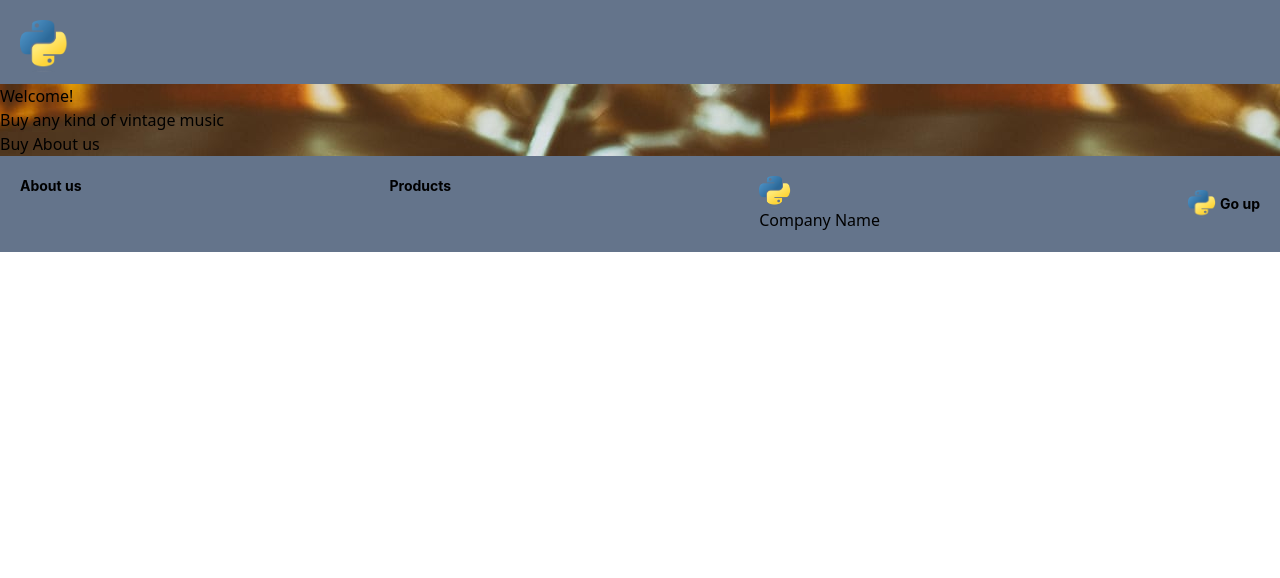
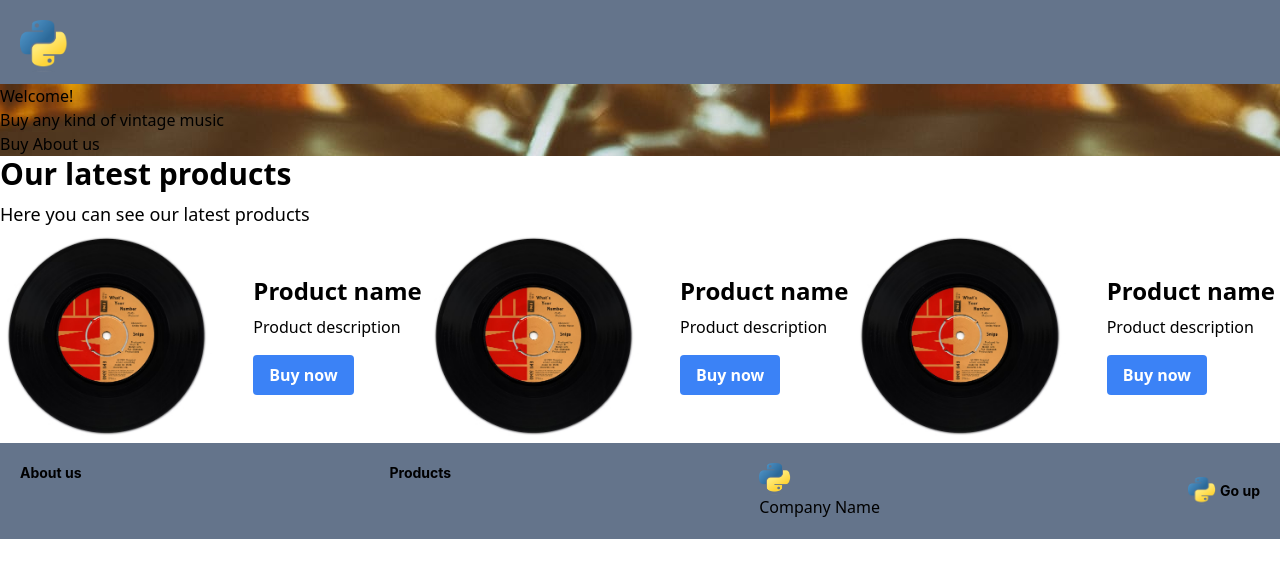
Before and after one commit to ArturoP04/MP9_Arturo, a website built with Parcel: page src/main.html in a window 1280 px wide. Built offline with nearby package versions, Linux system fonts and the light colour scheme; some icons are missing.

Commit message:
Article flex-col

```diff
--- a/src/main.html
+++ b/src/main.html
@@ -50,6 +50,41 @@
         </div>
       </div>
     </div>
+
+    <article>
+      <div class="my-10">
+        <h1 class="text-3xl font-bold mb-2">Our latest products</h1>
+        <p class="text-lg">Here you can see our latest products</p>
+      </div>
+      <div class="flex flex-col md:flex-row md:flex-wrap">
+        <section class="flex flex-col md:flex-row md:items-center md:justify-center md:gap-10">
+          <img class="w-full md:w-1/2" src="./img/vinyl1.jpg" alt="Product 1" />
+          <div class="w-full md:w-1/2">
+            <h2 class="text-2xl font-bold mb-2">Product name</h2>
+            <p class="mb-4">Product description</p>
+            <button class="bg-blue-500 hover:bg-blue-700 text-white font-bold py-2 px-4 rounded">Buy now</button>
+          </div>
+        </section>
+        <section class="flex flex-col md:flex-row md:items-center md:justify-center md:gap-10">
+          <img class="w-full md:w-1/2" src="./img/vinyl1.jpg" alt="Product 2" />
+          <div class="w-full md:w-1/2">
+            <h2 class="text-2xl font-bold mb-2">Product name</h2>
+            <p class="mb-4">Product description</p>
+            <button class="bg-blue-500 hover:bg-blue-700 text-white font-bold py-2 px-4 rounded">Buy now</button>
+          </div>
+        </section>
+        <section class="flex flex-col md:flex-row md:items-center md:justify-center md:gap-10">
+          <img class="w-full md:w-1/2" src="./img/vinyl1.jpg" alt="Product 3" />
+          <div class="w-full md:w-1/2">
+            <h2 class="text-2xl font-bold mb-2">Product name</h2>
+            <p class="mb-4">Product description</p>
+            <button class="bg-blue-500 hover:bg-blue-700 text-white font-bold py-2 px-4 rounded">Buy now</button>
+          </div>
+        </section>
+      </div>
+    </article>
+
+
   </main>
   <footer class="w-[100%] p-5 bg-slate-500 flex justify-between flex-wrap flex-row relative">
     <a href="./aboutUs.html">
```
Also changed, not shown: dist/main.html.
